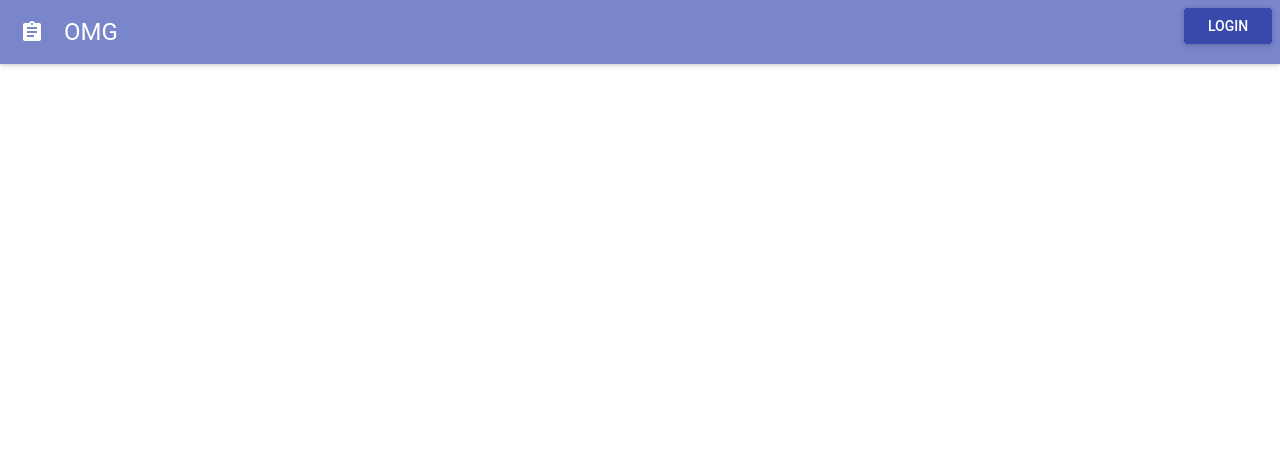
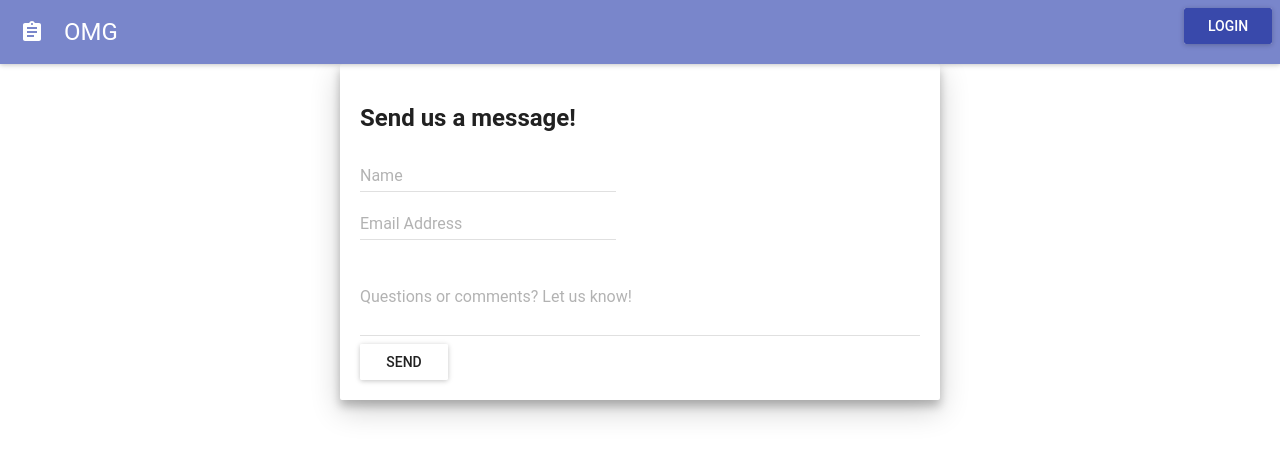
Before and after one commit to grantrules/afls, a React (Create React App) app in the folder frontend/: page /contact-us in a window 1280 px wide. Shown: the top 458 px of the page. Built offline with nearby package versions, Linux system fonts and the light colour scheme.

Commit message:
add contact page

```diff
--- a/frontend/src/Routes.js
+++ b/frontend/src/Routes.js
@@ -5,11 +5,13 @@ import { Switch, Route } from 'react-router-dom';
 
 import Home from './components/pages/Home'
 import Login from './components/pages/Login'
+import ContactUs from './components/pages/ContactUs'
 
 const Routes = () => (
     <Switch>
         <Route exact path="/" component={Home} />
         <Route path="/login" component={Login} />
+        <Route path="/contact-us" component={ContactUs} />
     </Switch>
 )
 
--- /dev/null
+++ b/frontend/src/components/pages/ContactUs.js
@@ -0,0 +1,39 @@
+import React from 'react';
+import { RaisedButton, Paper, TextField } from 'material-ui'
+
+const style = {
+    paper: {
+        width: 600,
+        padding: 20,
+        margin: "0 auto"
+    }
+}
+
+
+const ContactUs = () => (
+    <div className="App">
+        <Paper style={style.paper} zDepth={3}>
+        <h2>Send us a message!</h2>
+        <TextField
+                id="name"
+                hintText="Name"
+            /><br />
+            <TextField
+                id="email"
+                hintText="Email Address"
+            /><br />
+            <TextField
+            hintText="Message"
+            floatingLabelText="Questions or comments? Let us know!"
+            multiLine={true}
+            style={{width:"100%"}}
+            rows={2}
+          /><br />
+
+            <RaisedButton label="Send" />
+        </Paper>
+
+    </div>
+)
+
+export default ContactUs
--- a/frontend/src/components/pages/Home.js
+++ b/frontend/src/components/pages/Home.js
@@ -1,5 +1,5 @@
 import React from 'react';
-import { Paper } from 'material-ui'
+import { Paper, RaisedButton } from 'material-ui'
 
 const style = {
     paper: {
@@ -13,8 +13,16 @@ const Home = () => (
 
     <div className="App">
         <Paper style={style.paper}>
-            <img src="/afls.jpg" style={{ width: "50%", float: "left" }} />
-            <div>Hello, This is objective mastery grading software for Assessment of Functional Living Skills</div>
+            <img src="/afls.jpg" alt="afls books" style={{ width: "50%", float: "left" }} />
+            <div>
+
+                <p>Hello, This is objective mastery grading software for Assessment of Functional Living Skills</p>
+                <p>Do your school use these books and need a digital solution to grading?</p>
+                <RaisedButton label="Contact us" href="/contact-us"/>
+
+
+                </div>
+            <br style={{clear: "both"}}/>
         </Paper>
 
     </div>
```
